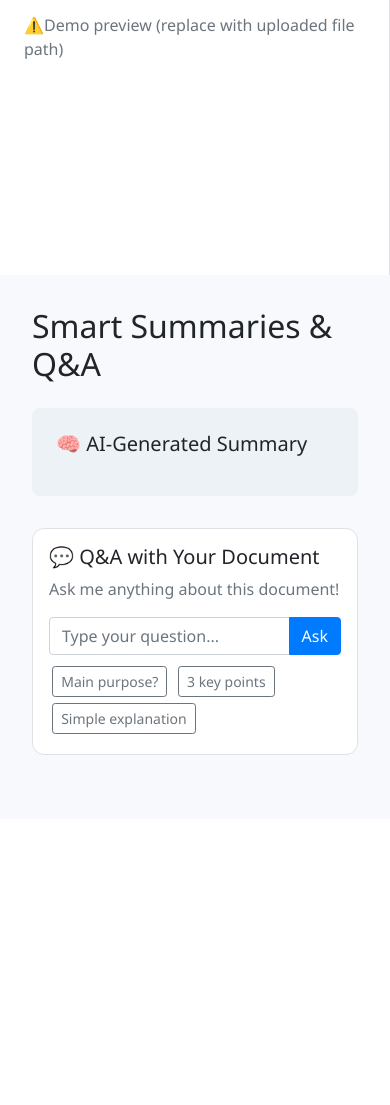
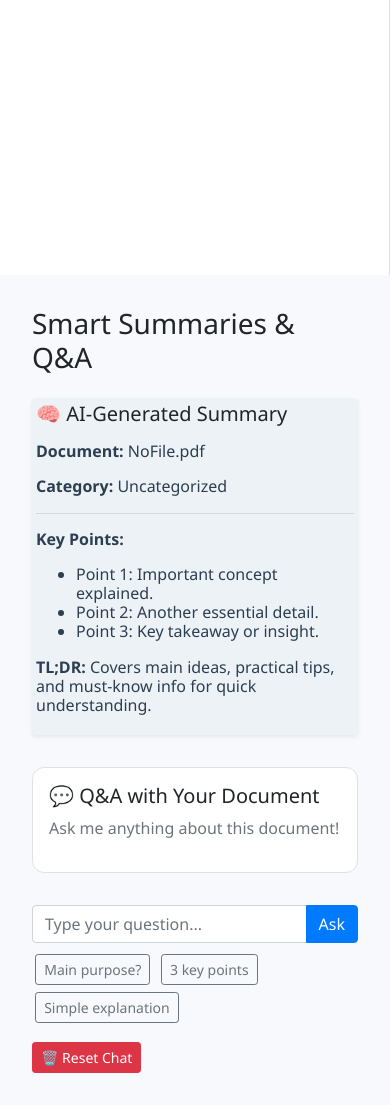
Before and after one commit to YuHan934/Hackathon, a PHP site: page /result.php in a window 390 px wide. Shown: the part 569-1674 px from the top of the page. Before the commit the page ends 1324 px from the top, so only its background shows below. Run offline with PHP 8.4, Linux system fonts and the light colour scheme; data that the repository does not hold is empty.

Commit message:
result.php

```diff
--- a/knowledgebase.dev-main/result.php
+++ b/knowledgebase.dev-main/result.php
@@ -1,23 +1,30 @@
 <?php
 session_start();
 
-// Initialize history if not exists
+// Initialize chat history
 if (!isset($_SESSION['chat_history'])) {
     $_SESSION['chat_history'] = [];
 }
 
 // Get uploaded file and category
-$uploadedFile = $_POST['docFile'] ?? "Demo_Document.pdf";
-$category = $_POST['category'] ?? "General";
+$uploadedFile = $_POST['docFile'] ?? "NoFile.pdf";
+$category = $_POST['category'] ?? "Uncategorized";
 
-// Predefined fun answers
+// Predefined fun answers (demo)
 $answers = [
-    "🤖 This document is basically about <strong>$uploadedFile</strong>. Super important stuff! 🚀",
-    "🎯 The main point? Stay organized and never miss deadlines! 📅",
-    "🧠 If I explain it to a 5-year-old: it's like magic scheduling ✨",
-    "📄 Think of this as a roadmap for your tasks, nice and simple.",
-    "🤓 Key takeaway: Always check your notes twice, trust me 😅"
+    "🤖 This document is about <strong>$uploadedFile</strong>. Very important! 🚀",
+    "🎯 Key point: Stay organized and never miss deadlines! 📅",
+    "🧠 Explained simply: It's like magic scheduling ✨",
+    "📄 A roadmap for your tasks, simple and clear.",
+    "🤓 Takeaway: Always double-check your notes 😅"
 ];
+
+// Handle Reset Chat
+if ($_SERVER['REQUEST_METHOD'] === 'POST' && isset($_POST['reset'])) {
+    $_SESSION['chat_history'] = [];
+    header("Location: result.php");
+    exit;
+}
 
 // Handle new question
 $question = $_POST['question'] ?? null;
@@ -26,7 +33,7 @@ if ($question) {
     $question = htmlspecialchars(trim($question));
     $botAnswer = $answers[array_rand($answers)];
 
-    // Add to session history
+    // Add new message to history
     $_SESSION['chat_history'][] = [
         'question' => $question,
         'answer' => $botAnswer
@@ -38,87 +45,25 @@ if ($question) {
 <html lang="en">
 <head>
 <meta charset="UTF-8">
-    <title>Smart Summaries Result | iFAST Smart Docs</title>
+<title>Smart Summaries & Q&A | iFAST Smart Docs</title>
 <link rel="stylesheet" href="https://stackpath.bootstrapcdn.com/bootstrap/4.5.2/css/bootstrap.min.css">
+
 <style>
-        body {
-            background-color: #f7f9fc;
-            font-family: 'Segoe UI', sans-serif;
-        }
-        .container-fluid {
-            height: 100vh;
-        }
-        .sidebar {
-            background-color: #fff;
-            padding: 1.5rem;
-            height: 100vh;
-            border-right: 1px solid #dee2e6;
-            overflow-y: auto;
-        }
-        .preview-box {
-            background: #f1f5f9;
-            border-radius: 8px;
-            padding: 1rem;
-            margin-bottom: 1rem;
-            text-align: center;
-        }
-        .main-content {
-            padding: 2rem;
-            overflow-y: auto;
-        }
-        .summary-box {
-            background: #edf2f7;
-            padding: 1.5rem;
-            border-radius: 8px;
-            margin-bottom: 2rem;
-        }
-        .qa-box {
-            background: #fff;
-            padding: 1.5rem;
-            border-radius: 8px;
-            border: 1px solid #e2e8f0;
-        }
-        iframe {
-            width: 100%;
-            height: 400px;
-            border-radius: 8px;
-            border: 1px solid #cbd5e0;
-        }
-        .chat-box {
-            background: #fff;
-            border: 1px solid #dee2e6;
-            border-radius: 12px;
-            padding: 1rem;
-            max-width: 1000px;
-            margin: 2rem auto;
-        }
-        .message-row {
-            display: flex;
-            align-items: flex-start;
-            margin-bottom: 1rem;
-        }
-        .avatar {
-            margin-right: 0.5rem;
-            font-size: 1.5rem;
-        }
-        .message {
-            padding: 0.8rem 1rem;
-            border-radius: 16px;
-            max-width: 70%;
-        }
-        .user {
-            background: #d1e7ff;
-            margin-left: auto;
-        }
-        .bot {
-            background: #e2e8f0;
-        }
-        .suggested-questions {
-            margin-top: 1rem;
-         }
-        .suggested-questions button {
-            margin: 0.2rem;
-        }
+body { font-family: 'Segoe UI', sans-serif; background: #f7f9fc; }
+.container-fluid { height: 100vh; }
+.sidebar { background: #fff; padding: 1.5rem; height: 100vh; border-right: 1px solid #dee2e6; overflow-y: auto; }
+.preview-box { background: #f1f5f9; border-radius: 8px; padding: 10px; margin-bottom: 1rem; text-align: center; }
+.main-content { padding: 2rem; overflow-y: auto; }
+.summary-box { background: #edf2f7; padding: 1.5rem; border-radius: 8px; margin-bottom: 2rem; }
+.chat-box { background: #fff; border: 1px solid #dee2e6; border-radius: 12px; padding: 1rem; max-width: 1000px; margin: 2rem auto; overflow-y: auto; max-height: 400px; }
+.message-row { display: flex; align-items: flex-start; margin-bottom: 1rem; }
+.avatar { margin-right: 0.5rem; font-size: 1.5rem; }
+.message { padding: 0.8rem 1rem; border-radius: 16px; max-width: 70%; }
+.user { background: #d1e7ff; margin-left: auto; }
+.bot { background: #e2e8f0; }
+.suggested-questions { margin-top: 1rem; }
+.suggested-questions button { margin: 0.2rem; }
+.chat-controls { margin-top: 1rem; }
 </style>
 </head>
 <body>
@@ -126,26 +71,37 @@ if ($question) {
 <div class="container-fluid">
     <div class="row">
         <!-- LEFT SIDE: Document Preview -->
-        <div class="col-md-4 sidebar">
-            <h5 class="mb-4">📄 Document Preview</h5>
+        <div class="col-md-8 sidebar">
+            <h5 class="mb-7">📄 Document Preview</h5>
             <div class="preview-box">
                 <strong><?= htmlspecialchars($uploadedFile) ?></strong><br>
                 <small>Category: <?= htmlspecialchars($category) ?></small>
             </div>
 
             <!-- Document preview (currently using demo PDF.js viewer) -->
-            <iframe src="https://mozilla.github.io/pdf.js/web/viewer.html?file=sample.pdf"></iframe>
+            <iframe src="https://mozilla.github.io/pdf.js/web/viewer.html?file=sample.pdf" width=950px></iframe>
             <p class="mt-2 text-muted">⚠️Demo preview (replace with uploaded file path)</p>
         </div>
 
         <!-- RIGHT SIDE: Summary + Q&A -->
-        <div class="col-md-8 main-content">
-            <h2 class="mb-4">Smart Summaries & Q&A</h2>
+        <div class="col-md-4 main-content">
+            <h3 class="mb-4">Smart Summaries & Q&A</h3>
 
             <!-- Summary Section -->
-            <div class="summary-box">
-                <h5>🧠 AI-Generated Summary</h5>
-                <p><?= $summary ?></p>
+            <div class="summary-box p-1 mb-3 shadow-sm rounded">
+                <h5 class="mb-3">🧠 AI-Generated Summary</h5>
+                <div class="summary-content" style="line-height:1.2; color:#2C3E50;">
+                    <p><strong>Document:</strong> <?= htmlspecialchars($uploadedFile) ?></p>
+                    <p><strong>Category:</strong> <?= htmlspecialchars($category) ?></p>
+                    <hr>
+                    <p><strong>Key Points:</strong></p>
+                    <ul>
+                        <li>Point 1: Important concept explained.</li>
+                        <li>Point 2: Another essential detail.</li>
+                        <li>Point 3: Key takeaway or insight.</li>
+                    </ul>
+                    <p><strong>TL;DR:</strong> Covers main ideas, practical tips, and must-know info for quick understanding.</p>
+                </div>
             </div>
 
             <!-- Q&A Section -->
@@ -153,11 +109,11 @@ if ($question) {
                 <h5>💬 Q&A with Your Document</h5>
                 <?php if (!empty($_SESSION['chat_history'])): ?>
                     <?php foreach ($_SESSION['chat_history'] as $msg): ?>
-                        <div class="message-row">
+                        <div class="message-row new-message">
                             <div class="message user"><?= $msg['question'] ?> ❓</div>
                             <span class="avatar">🤔</span>
                         </div>
-                        <div class="message-row">
+                        <div class="message-row new-message">
                             <span class="avatar">🤖</span>
                             <div class="message bot"><?= $msg['answer'] ?></div>
                         </div>
@@ -165,18 +121,20 @@ if ($question) {
                 <?php else: ?>
                     <p class="text-muted">Ask me anything about this document!</p>
                 <?php endif; ?>
+            </div>
 
             <!-- Input box -->
-                             <form method="POST" action="result.php">
+            <form method="POST" action="result.php" class="mt-3">
                 <input type="hidden" name="docFile" value="<?= htmlspecialchars($uploadedFile) ?>">
                 <input type="hidden" name="category" value="<?= htmlspecialchars($category) ?>">
-                                <div class="input-group mt-2">
+                <div class="input-group">
                     <input type="text" name="question" class="form-control" placeholder="Type your question..." required>
                     <div class="input-group-append">
                         <button class="btn btn-primary">Ask</button>
                     </div>
                 </div>
             </form>
+
             <!-- Suggested questions -->
             <div class="suggested-questions mt-2">
                 <form method="POST" action="result.php">
@@ -187,27 +145,39 @@ if ($question) {
                     <button name="question" value="Explain in simple words" class="btn btn-outline-secondary btn-sm">Simple explanation</button>
                 </form>
             </div>
+
+            <!-- Reset chat -->
+            <div class="chat-controls">
+                <form method="POST" action="result.php">
+                    <input type="hidden" name="reset" value="1">
+                    <button type="submit" class="btn btn-danger btn-sm">🗑️ Reset Chat</button>
+                </form>
             </div>
         </div>
+    </div>
+</div>
+
+<!-- Animation for new messages -->
 <script>
 document.addEventListener('DOMContentLoaded', () => {
     const chatBox = document.querySelector('.chat-box');
-            // Only animate messages with class 'new-message'
     const newMessages = chatBox.querySelectorAll('.message-row.new-message');
+
     newMessages.forEach((msg, i) => {
         msg.style.opacity = 0;
         msg.style.transform = 'translateY(20px)';
         setTimeout(() => {
-                    msg.style.transition = 'all 0.6s ease';
+            msg.style.transition = 'all 0.9s ease';
             msg.style.opacity = 1;
             msg.style.transform = 'translateY(0)';
-                    // Remove 'new-message' class after animation so it won't animate again
-                    msg.classList.remove('new-message');
+            msg.classList.remove('new-message'); // prevent re-animation
         }, i * 100);
     });
-            // Always scroll to bottom
+
+    // Scroll to bottom
     chatBox.scrollTop = chatBox.scrollHeight;
 });
 </script>
+
 </body>
 </html>
```
Lines whose indentation alone changed are shown as unchanged.
